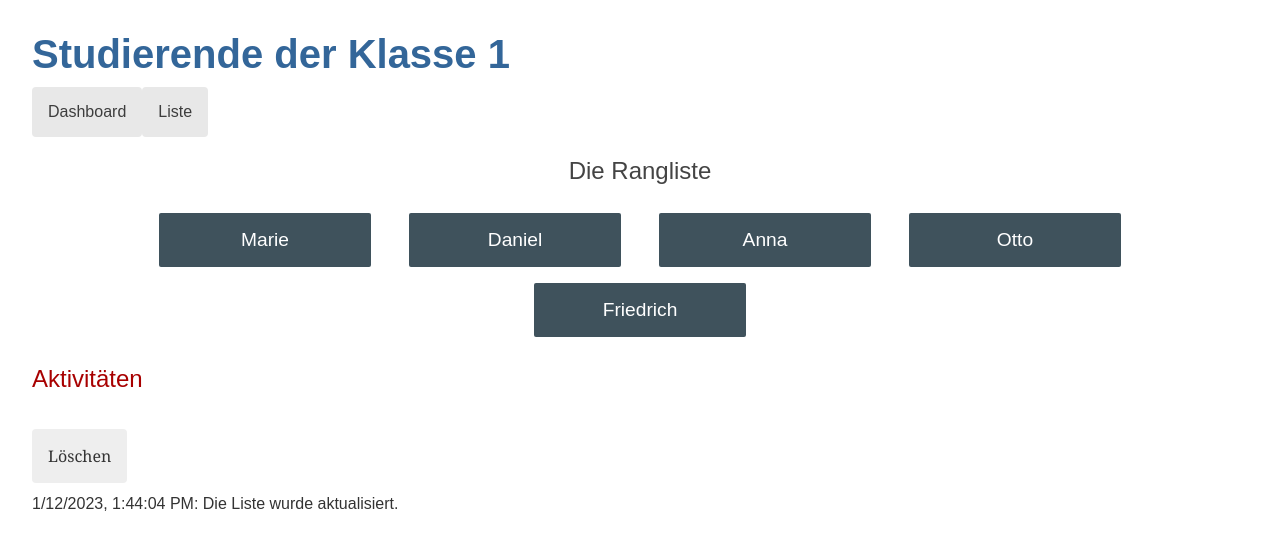
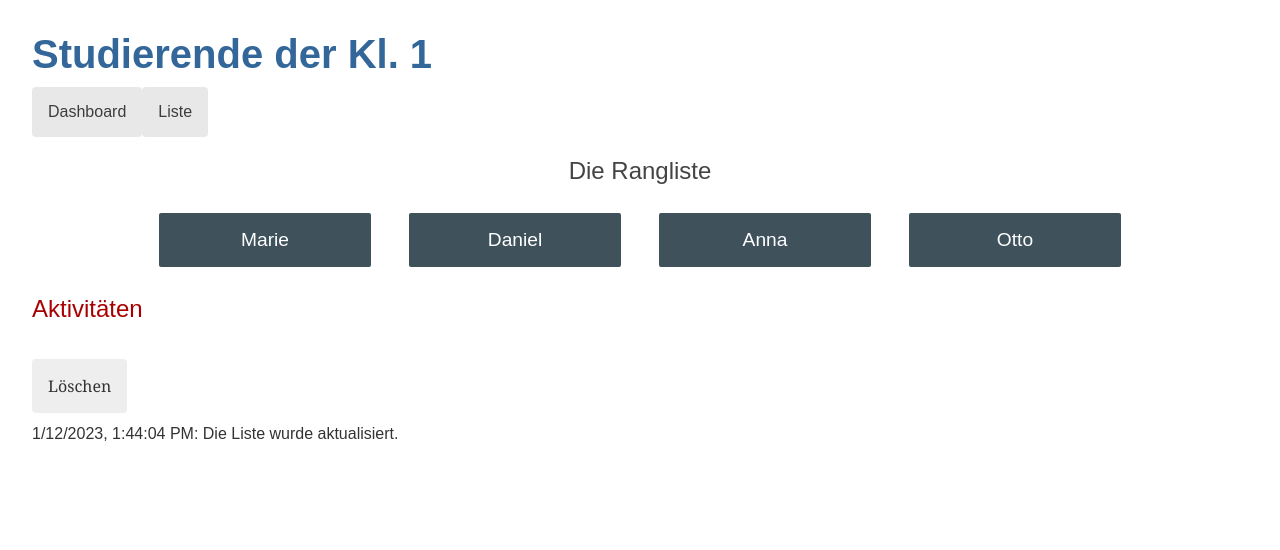
Before and after one commit to tanmoy-pal/angular-projects, an Angular app: page /dashboard in a window 1280 px wide. Shown: the top 550 px of the page. Built offline with nearby package versions, Linux system fonts and the light colour scheme.

Commit message:
Minor update on Dashboard limit

```diff
--- a/src/app/app.component.ts
+++ b/src/app/app.component.ts
@@ -7,5 +7,5 @@ import { Component, VERSION } from '@angular/core';
 })
 export class AppComponent  {
   name = 'Angular ' + VERSION.major;
-  title = 'Studierende der Klasse 1';
+  title = 'Studierende der Kl. 1';
 }
--- a/src/app/dashboard/dashboard.component.ts
+++ b/src/app/dashboard/dashboard.component.ts
@@ -19,6 +19,6 @@ export class DashboardComponent implements OnInit {
 
   getHeroes(): void {
     this.heroService.getHeroes()
-      .subscribe(heroes => this.heroes = heroes.sort((a,b) => b.score - a.score).slice(0, 5));
+      .subscribe(heroes => this.heroes = heroes.sort((a,b) => b.score - a.score).slice(0, 4));
   }
 }
```
